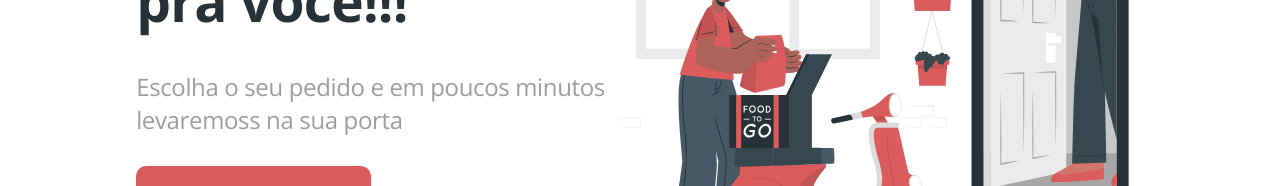
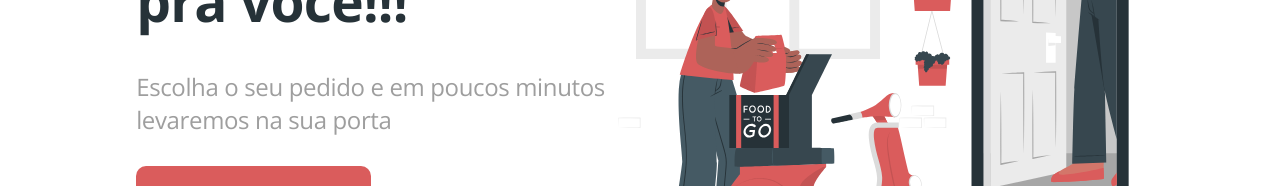
Before and after one commit to Deon777/dsdeliver, a React (Create React App) app in the folder front-web/: page / in a window 1280 px wide. Shown: the part 304-490 px from the top of the page. Built offline with nearby package versions, Linux system fonts and the light colour scheme; no server answers.

Commit message:
Word 'entregamoss' fixed to 'entregamos'

```diff
--- a/front-web/src/Home/index.tsx
+++ b/front-web/src/Home/index.tsx
@@ -18,7 +18,7 @@ function Home() {
                         </h1>
                         <h3 className="home-subtitle">
                             Escolha o seu pedido e em poucos minutos <br />
-                        levaremoss na sua porta
+                        levaremos na sua porta
                         </h3>
                         <Link to="orders" className="home-bttn-order">
                             FAZER PEDIDO
```
